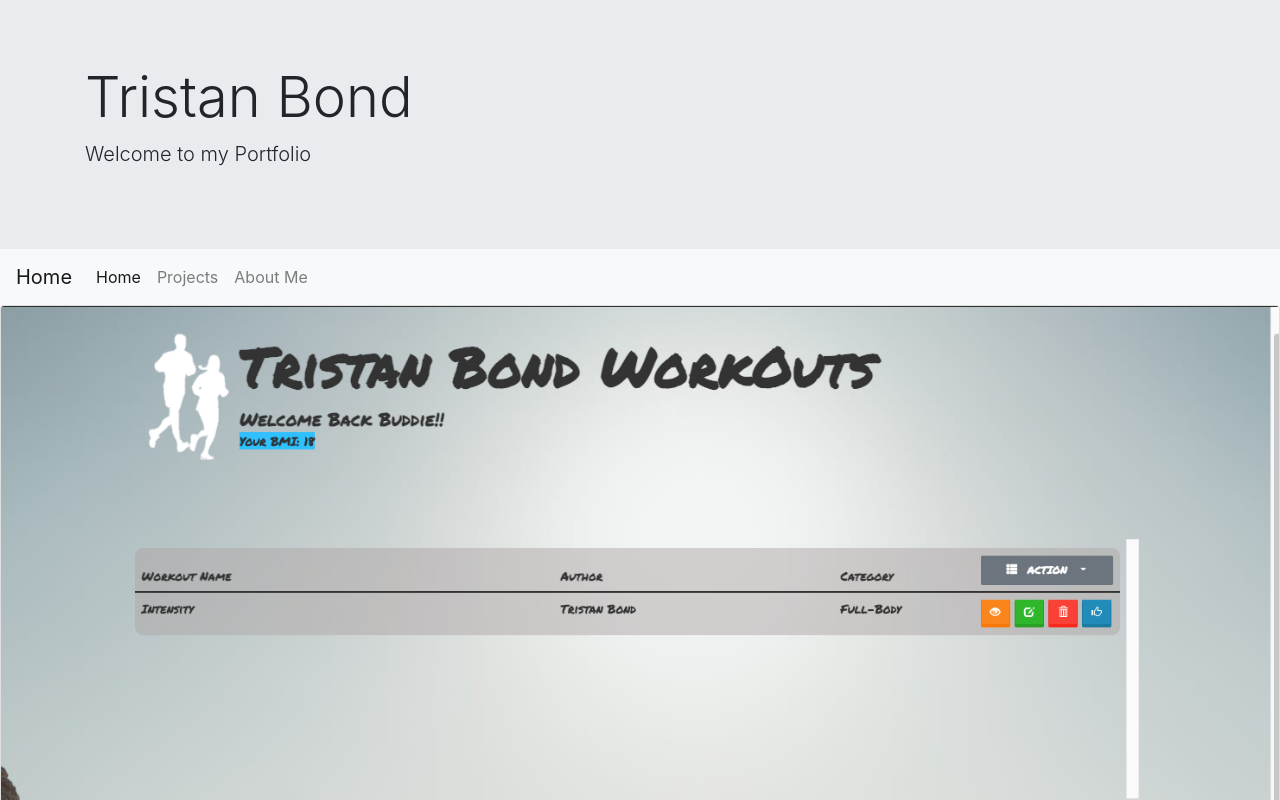
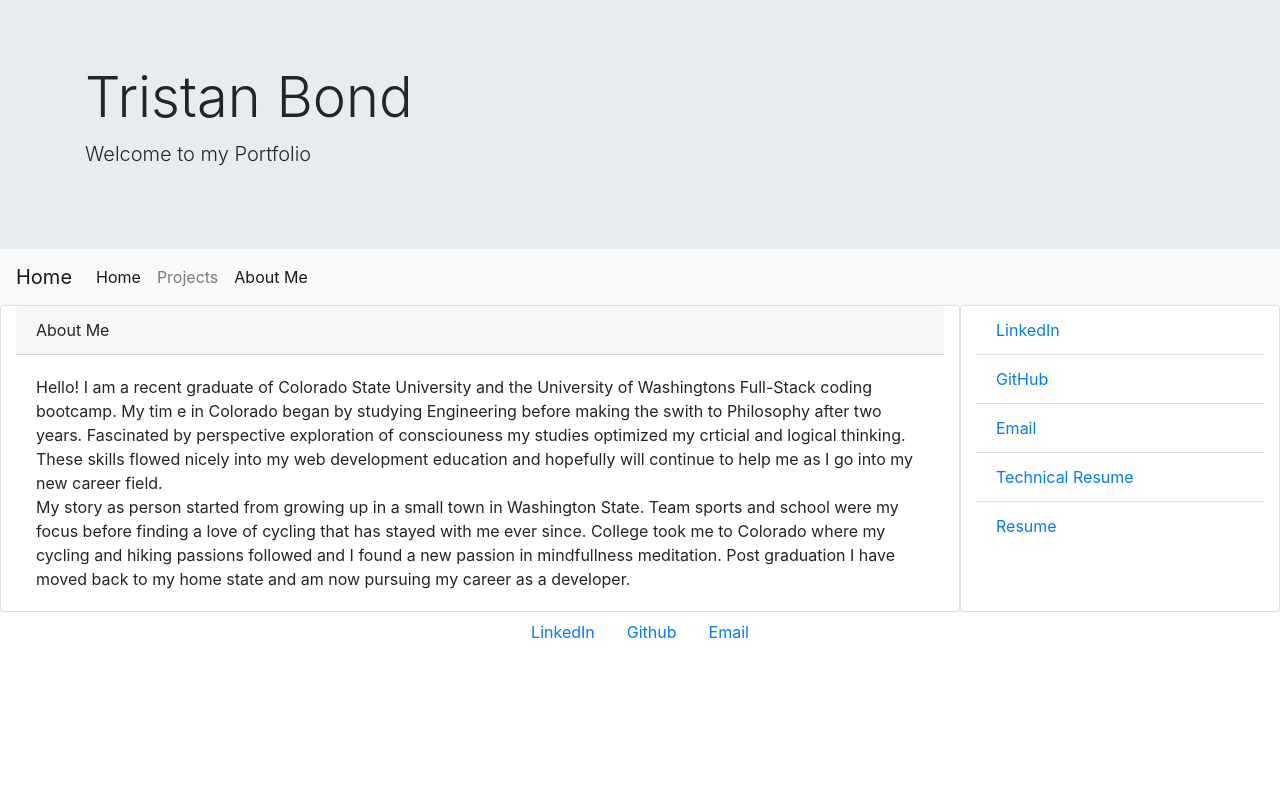
Before and after one commit to tbond4/portfolio, a React (Create React App) app: page /AboutMe in a window 1280 px wide. Shown: the top 800 px of the page. Built offline with nearby package versions, Linux system fonts and the light colour scheme.

Commit message:
updating about me page

```diff
--- a/src/App.js
+++ b/src/App.js
@@ -1,7 +1,7 @@
 import Footer from "./components/Footer";
 import Header from "./components/Header";
 import Nav from "./components/Nav"
-import { BrowserRouter, Route} from "react-router-dom";
+import { BrowserRouter, Route, Switch} from "react-router-dom";
 import Home from "./pages/Home";
 import AboutMe from "./pages/AboutMe";
 
@@ -12,8 +12,10 @@ function App() {
     <div>
     <Header/>
     <Nav/>
-    <Route exact Path="/" component={Home}/>
-    <Route exact Path="/AboutMe" component={AboutMe}/>
+    <Switch>
+    <Route exact path="/" component={Home}/>
+    <Route exact path="/AboutMe" component={AboutMe}/>
+    </Switch>
     <Footer/>
     </div>
     </BrowserRouter>
--- a/src/components/LinkList.js
+++ b/src/components/LinkList.js
@@ -1,12 +1,16 @@
+import techResume from "../images/TristanBondTechnicalResume.pdf";
+import resume from "../images/TristanBondResume.pdf";
 function LinkList(){
+
     return(
-    <div className="card" style={{width: "18rem"}}>
+    <div className="card col-3" style={{width: "18rem"}}>
+
     <ul className="list-group list-group-flush">
       <li className="list-group-item"><a href="https://www.linkedin.com/in/tristanbond/" className="card-link">LinkedIn</a></li>
       <li className="list-group-item"><a href="https://github.com/tbond4" className="card-link">GitHub</a></li>
       <li className="list-group-item"><a href="mailto:tristanebond@gmail.com" className="card-link">Email</a></li>
-      <li className="list-group-item"><a href="#https://www.linkedin.com/in/tristanbond/" className="card-link">Technical Resume</a></li>
-      <li className="list-group-item"><a href="#https://www.linkedin.com/in/tristanbond/" className="card-link">Resume</a></li>
+      <li className="list-group-item"><a href={techResume} className="card-link">Technical Resume</a></li>
+      <li className="list-group-item"><a href={resume} className="card-link">Resume</a></li>
     </ul>
   </div>
   );
--- a/src/components/Nav.js
+++ b/src/components/Nav.js
@@ -1,3 +1,5 @@
+import { NavLink} from "react-router-dom";
+
 function Nav(){
 return(
 <nav className="navbar navbar-expand-lg navbar-light bg-light mt-0">
@@ -9,7 +11,7 @@ return(
     <div className="navbar-nav">
     <a className="nav-link active" href="/">Home <span className="sr-only">(current)</span></a>
     <a className="nav-link" href="/projects">Projects</a>
-    <a className="nav-link" href="/AboutMe">About Me</a>
+    <NavLink className="nav-link" to="/AboutMe">About Me</NavLink>
     </div>
     </div>
 </nav>);
--- a/src/pages/AboutMe.js
+++ b/src/pages/AboutMe.js
@@ -2,7 +2,25 @@ import LinkList from "../components/LinkList";
 
 function AboutMe(){
 return (
-<LinkList/>
+    <div className="d-flex">
+
+    <div className="card col-9">
+        <div className="card-header">
+            About Me
+        </div>
+         <div className="card-body">
+                Hello! I am a recent graduate of Colorado State University and the University of Washingtons Full-Stack coding bootcamp. My tim e in Colorado
+            began by studying Engineering before making the swith to Philosophy after two years. Fascinated by perspective exploration of consciouness my studies
+            optimized my crticial and logical thinking. These skills flowed nicely into my web development education and hopefully will continue to help me
+            as I go into my new career field.
+            <br/>
+                My story as person started from growing up in a small town in Washington State. Team sports and school were my focus before finding a love of cycling
+            that has stayed with me ever since. College took me to Colorado where my cycling and hiking passions followed and I found a new passion in mindfullness meditation.
+            Post graduation I have moved back to my home state and am now pursuing my career as a developer.
+        </div>
+    </div>
+    <LinkList/>
+    </div>
 );
 }
 
```
Also changed, not shown: 2 other files (tests, documents, lock files or other folders).
